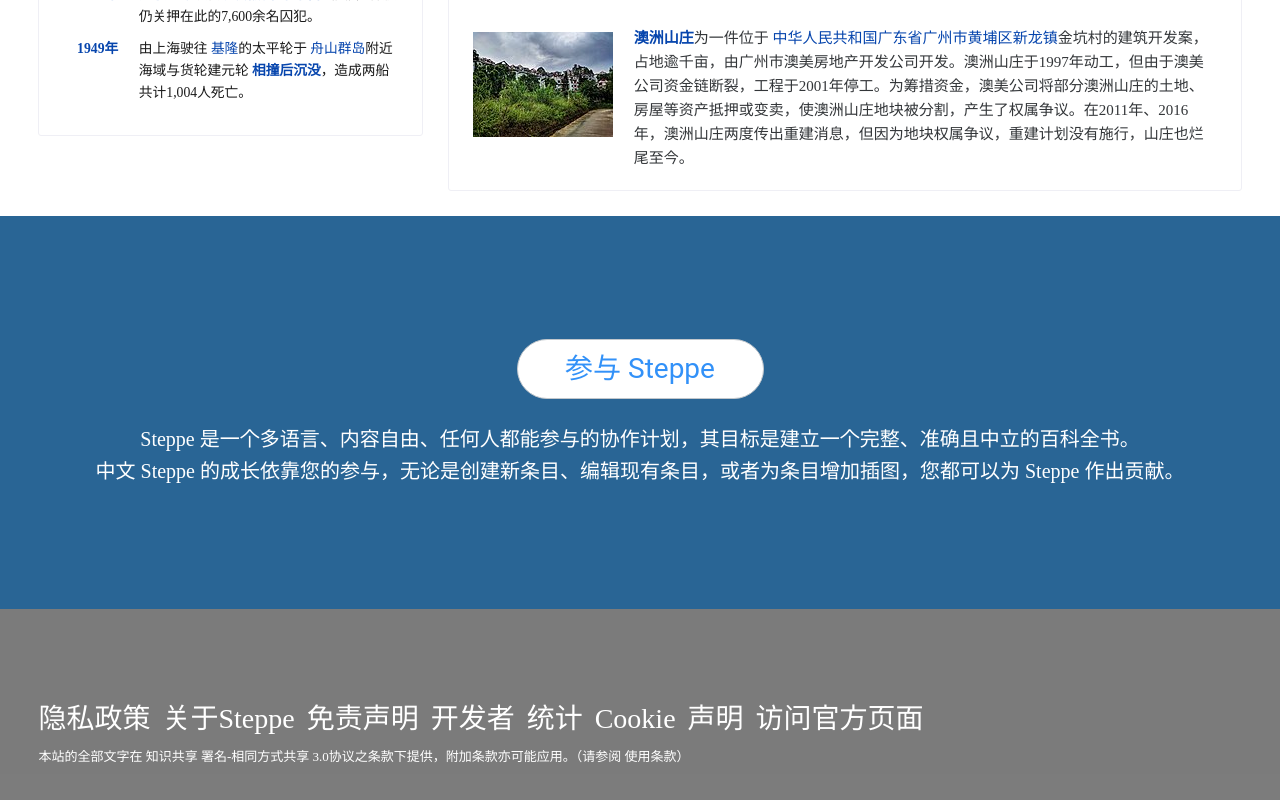
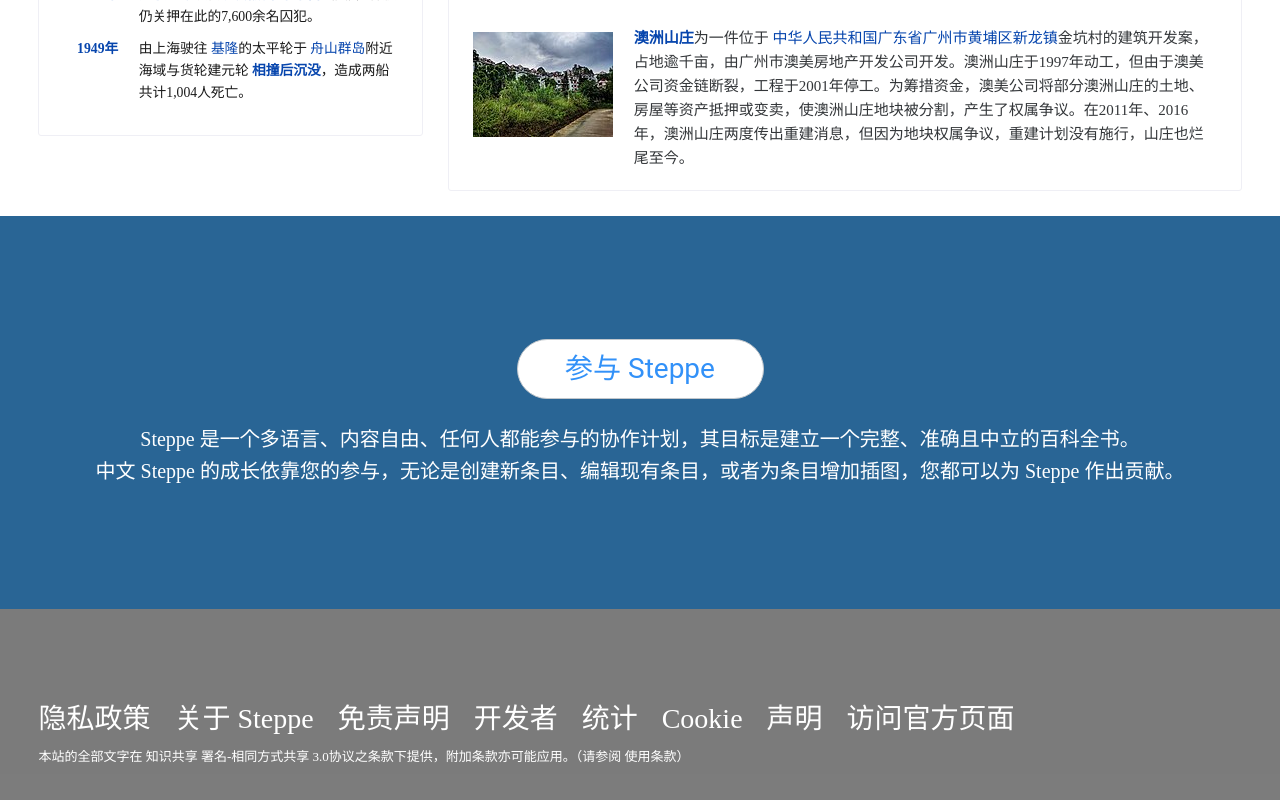
Before and after one commit to LuaWiki/Steppe, a Vue app: page / in a window 1280 px wide. Shown: the part 1513-2313 px from the top of the page. Built offline with nearby package versions, Linux system fonts and the light colour scheme.

Commit message:
小小问题

```diff
--- a/src/components/Footer.vue
+++ b/src/components/Footer.vue
@@ -6,9 +6,9 @@ import { NSpace } from 'naive-ui'
     <div class="footer">
         <div class="footer-content">
             <div class="footer-content-links">
-                <n-space>
+                <n-space :size="[24,12]">
                     <a href="#">隐私政策</a>
-                    <a href="#">关于Steppe</a>
+                    <a href="#">关于 Steppe</a>
                     <a href="#">免责声明</a>
                     <a href="#">开发者</a>
                     <a href="#">统计</a>
```
Also changed, not shown: 3 other files (tests, documents, lock files or other folders).
